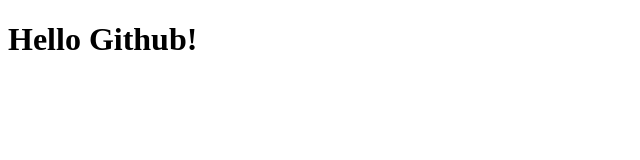
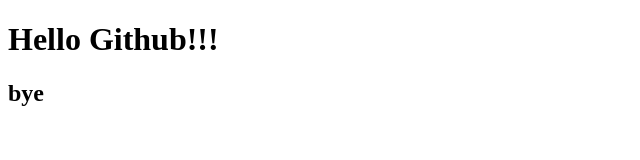
Before and after one commit to sko5473/githubtest, a plain HTML site: page index.html in a window 1280 px wide. Shown: the full height of the page, 0-640 px from the left. Drawn offline with Linux system fonts and the light colour scheme.

Commit message:
[업데이트] h2 추가

```diff
--- a/index.html
+++ b/index.html
@@ -5,6 +5,7 @@
     <title></title>
   </head>
   <body>
-    <h1> Hello Github!</h1>
+    <h1> Hello Github!!!</h1>
+    <h2> bye</h2>
   </body>
 </html>
```
